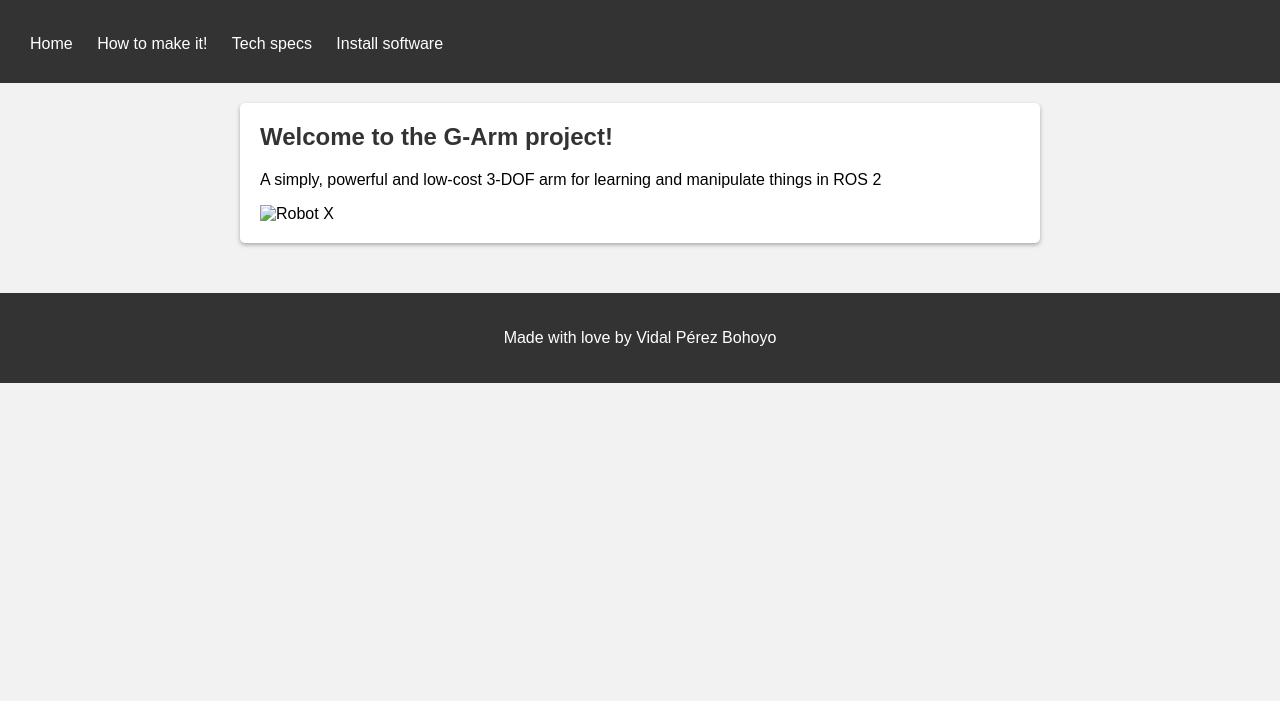
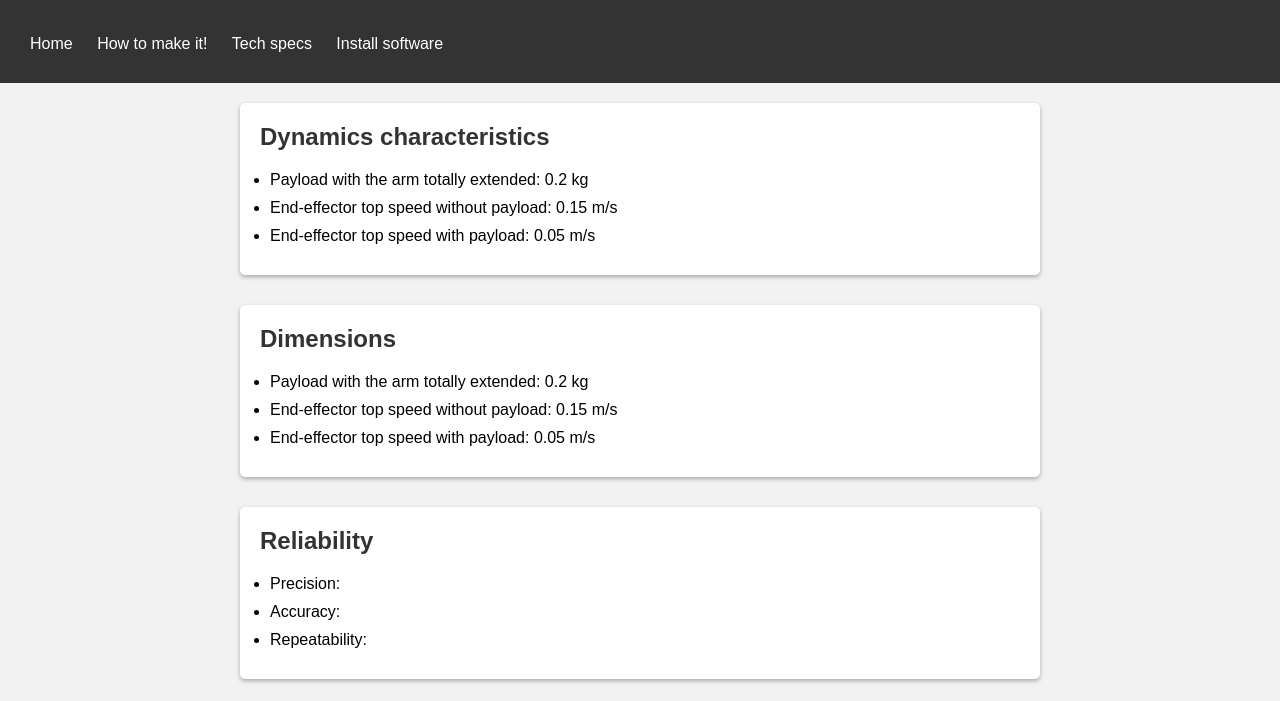
Before and after one commit to vidalperezbohoyo/vidalperezbohoyo.github.io, a plain HTML site: page specs.html in a window 1280 px wide. Shown: the part 99-800 px from the top of the page. Drawn offline with Linux system fonts and the light colour scheme.

Commit message:
Tech specs structure

```diff
--- a/specs.html
+++ b/specs.html
@@ -22,10 +22,38 @@
 
 
     <main>
-		<section id="characteristics">
-			<h2>Welcome to the G-Arm project!</h2>
-			<p>A simply, powerful and low-cost 3-DOF arm for learning and manipulate things in ROS 2</p>
-			<img src="images/robot.jpg" alt="Robot X">
+		<section id="dinamic_characteristics">
+			<h2>Dynamics characteristics</h2>
+            <ul style="list-style-type: disc;">
+                <li>Payload with the arm totally extended: 0.2 kg</li>
+                <li>End-effector top speed without payload: 0.15 m/s</li>
+                <li>End-effector top speed with payload: 0.05 m/s</li>
+
+            </ul>
+	    </section>
+
+        <section id="dimensions">
+			<h2>Dimensions</h2>
+            <ul style="list-style-type: disc;">
+                <li>Payload with the arm totally extended: 0.2 kg</li>
+                <li>End-effector top speed without payload: 0.15 m/s</li>
+                <li>End-effector top speed with payload: 0.05 m/s</li>
+
+            </ul>
+	    </section>
+
+        <section id="reliability">
+			<h2>Reliability</h2>
+            <ul style="list-style-type: disc;">
+                <li>Precision: </li>
+                <li>Accuracy: </li>
+                <li>Repeatability: </li>
+            </ul>
+	    </section>
+
+        <section id="working_space">
+			<h2>Working volume</h2>
+
 	    </section>
     </main>
 
```
